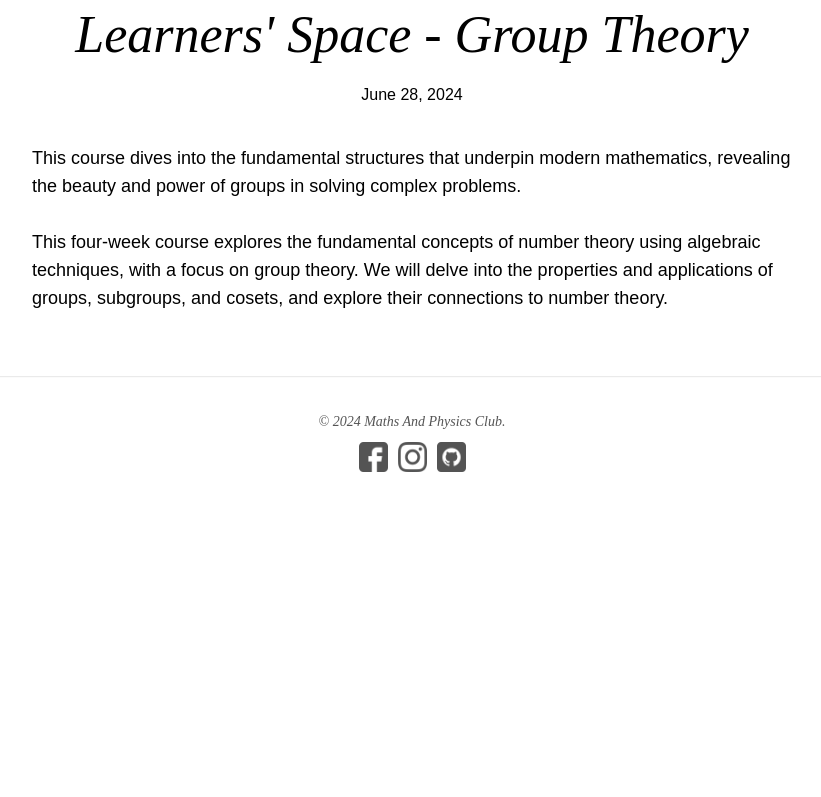
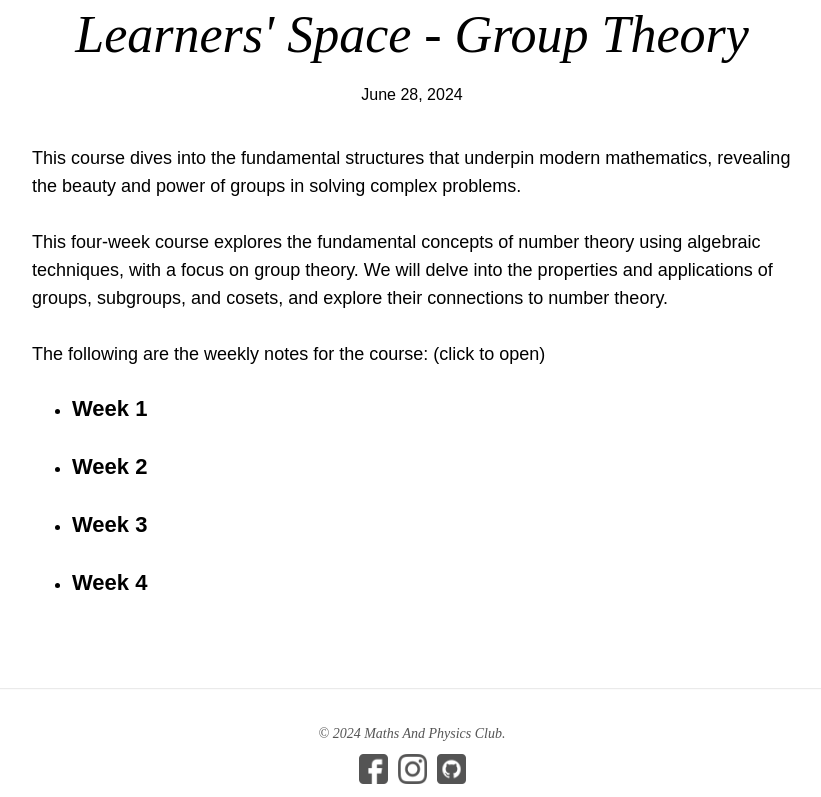
Before and after one commit to tantan974/mnp-club.github.io, a plain HTML site: page events/ls_group_theory.html in a window 1280 px wide. Shown: the part 485-1282 px from the top of the page, without its empty margins (228-1049 px from the left). Before the commit the page ends 1019 px from the top, so only its background shows below. Drawn offline with Linux system fonts and the light colour scheme; a script that the page names is missing.

Commit message:
Added Learners' Space Content

```diff
--- a/events/ls_group_theory.html
+++ b/events/ls_group_theory.html
@@ -32,6 +32,15 @@
             <br>
             <br>
             This four-week course explores the fundamental concepts of number theory using algebraic techniques, with a focus on group theory. We will delve into the properties and applications of groups, subgroups, and cosets, and explore their connections to number theory.
+            <br>
+            <br>
+            The following are the weekly notes for the course: (click to open)
+            <ul>
+                <li><h4><a href="/files/Learners' Space 2024/Group Theory/Week 1.pdf">Week 1</a></h4></li>
+                <li><h4><a href="/files/Learners' Space 2024/Group Theory/Week 2.pdf">Week 2</a></h4></li>
+                <li><h4><a href="/files/Learners' Space 2024/Group Theory/Week 3.pdf">Week 3</a></h4></li>
+                <li><h4><a href="/files/Learners' Space 2024/Group Theory/Polya's Counting Theory.pdf">Week 4</a></h4></li>
+            </ul>
         </div>
     </div>
 
```
Also changed, not shown: events/ls_proofwriting_tcs.html (+9 -0 lines), 8 other files.
